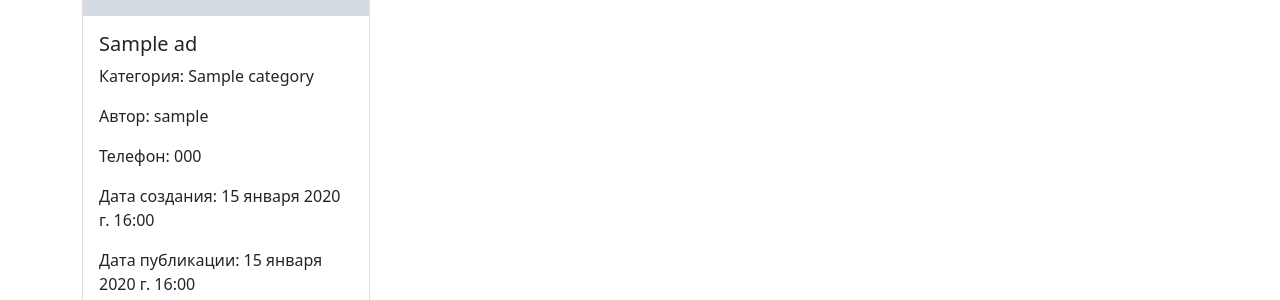
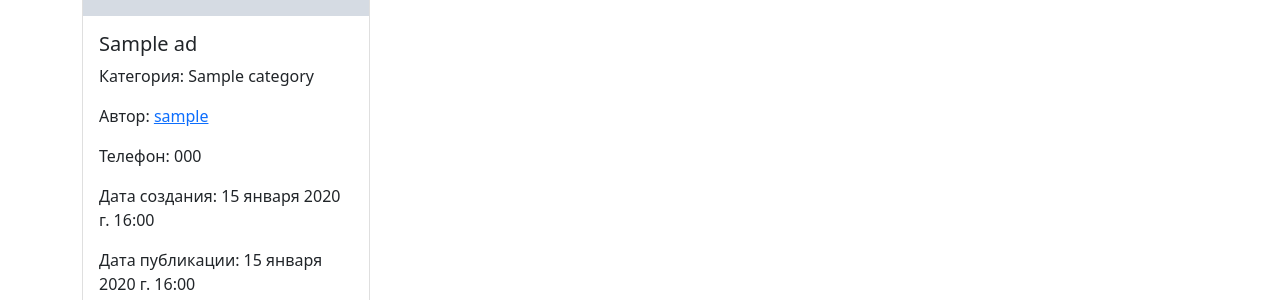
Before and after one commit to faralost/Ads-Project, a Django app: page /ad/1/ in a window 1280 px wide. Shown: the part 288-588 px from the top of the page. Run offline with Django 4.2, Linux system fonts and the light colour scheme; tables that the repository leaves empty hold one stand-in row (values such as "Sample post"); grey boxes marked "Sample" are stand-in pictures; some libraries are stand-ins or nearby versions.

Commit message:
make author names as link to profile

```diff
--- a/webapp/templates/partial/detail_ad.html
+++ b/webapp/templates/partial/detail_ad.html
@@ -10,7 +10,8 @@
                     <div class="card-body">
                         <h5 class="card-title">{{ ad.title }}</h5>
                         <p class="card-text">Категория: {{ ad.category }}</p>
-                        <p class="card-text">Автор: {{ ad.author }} </p>
+                        <p class="card-text">Автор: <a href="
+                        {% url 'accounts:detail_profile' ad.author.profile.slug %}">{{ ad.author }}</a> </p>
                         <p class="card-text">Телефон: {{ ad.author.profile.phone_number }} </p>
                         <p class="card-text">Дата создания: {{ ad.created_at}} </p>
                         <p class="card-text">Дата публикации: {{ ad.published_at|default:'еще не опубликовано'}} </p>
--- a/webapp/templates/partial/list_ads.html
+++ b/webapp/templates/partial/list_ads.html
@@ -15,7 +15,8 @@
                             {% else %}{% url 'webapp:ads_detail' ad.pk %}
                             {% endif %}">{{ ad.title }}</a></h5>
                     <p class="card-text">Категория: {{ ad.category }}</p>
-                    <p class="card-text">Автор: {{ ad.author }} </p>
+                    <p class="card-text">Автор: <a href="
+                    {% url 'accounts:detail_profile' ad.author.profile.slug %}">{{ ad.author }} </a></p>
                     <p class="card-text">Телефон: {{ ad.author.profile.phone_number }} </p>
                     <div class="btn-group">
                         <a class="btn btn-primary"
```
